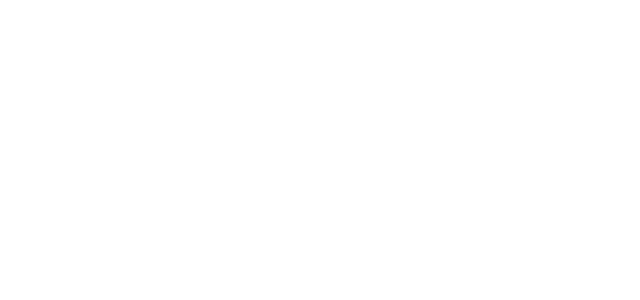
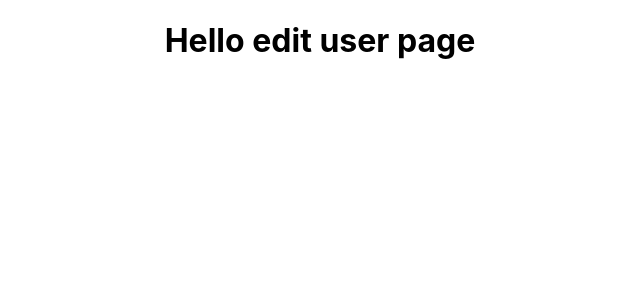
Before and after one commit to ft-water-my-plants-7/frontend, a React (Create React App) app in the folder water-my-plants/: page /EditProfile in a window 1280 px wide. Shown: the top 300 px of the page, without its empty margins (320-960 px from the left). Built offline with nearby package versions, Linux system fonts and the light colour scheme; sample sign-in values are in the browser's storage.

Commit message:
Bones of the editprofile page created

```diff
--- a/water-my-plants/src/App.js
+++ b/water-my-plants/src/App.js
@@ -8,6 +8,7 @@
 import AddPlant from './Components/add-plant';
 import PrivateRoute from './Components/PrivateRoute';
 import Profile from "./Components/user-profile";
+import EditUserProfile from "./Components/edit-user-profile"
 
 
 function App() {
@@ -20,6 +21,7 @@
       <PrivateRoute path="/Add" component={AddPlant} />
       <PrivateRoute path="/Edit/:plant_id" component={EditPlant} />
       <PrivateRoute path="/user" component={Profile} />
+      <PrivateRoute path="/EditProfile" component={EditUserProfile} />
     </div>
   );
 }
--- /dev/null
+++ b/water-my-plants/src/Components/edit-user-profile.js
@@ -0,0 +1,10 @@
+import React from "react";
+
+
+function EditUserProfile() {
+    return (
+        <h1>Hello edit user page </h1>
+    )
+}
+
+export default EditUserProfile;
```
